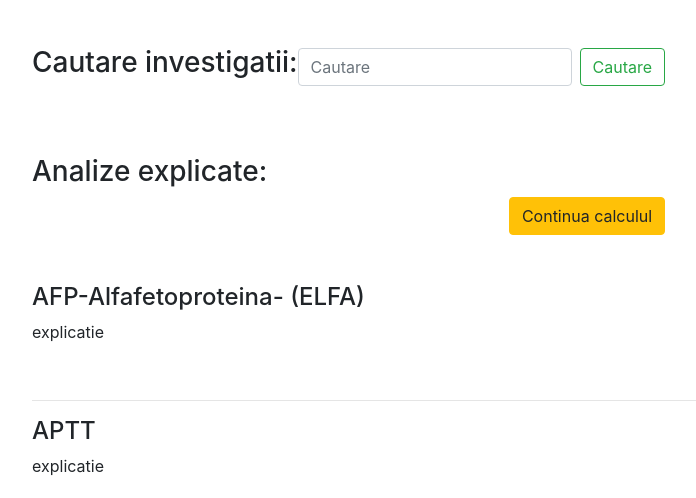
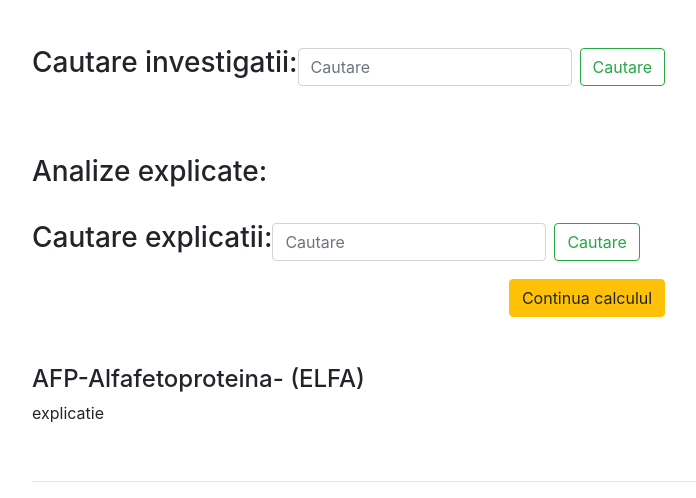
Before and after one commit to DalmatianuSebikk/django-price-calculator, a Django app: page /explicatii/ in a window 1280 px wide. Shown: the part 171-669 px from the top of the page, without its empty margins (53-749 px from the left). Run offline with Django 3.2, Linux system fonts and the light colour scheme; data comes from the database, SQL or seed files in the repository; some libraries are stand-ins or nearby versions.

Commit message:
added another search

```diff
--- a/cos/templates/cos/explicatii.html
+++ b/cos/templates/cos/explicatii.html
@@ -7,6 +7,12 @@
     <br>
     <div class = "container">
         <h3> Analize explicate: </h3>
+        <br>
+        <form class="form-inline mt-2 mt-md-0" action="{% url 'searchexplicatii'%}">
+                <h3> Cautare explicatii: </h3>
+                <input class="form-control mr-sm-2" name = "search-explicatii" type="text" placeholder="Cautare" aria-label="Search">
+                <button class="btn btn-outline-success my-2 my-sm-0" type="submit">Cautare</button>
+        </form>
         <center><a href="{% url 'Home' %}" class="btn btn-warning"><i class="fa fa-angle-left"></i> Continua calculul</a></center>
         <br>
         <br>
--- a/cos/views.py
+++ b/cos/views.py
@@ -33,6 +33,12 @@ def search(req):
     searchItem = req.GET.get('search')
     products = Product.objects.all()
     return render(req, 'cos/search.html', {'searchItem': searchItem, 'products': products})
+
+def searchexplicatii(req):
+    searchItem = req.GET.get('search-explicatii')
+    products = Product.objects.filter(categorie = 'analiza')
+    products = products.order_by('name')
+    return render(req, 'cos/searchexplicatii.html', {'searchItem': searchItem, 'products': products})
 
 def filtru(req):
     categorie = req.GET.get('categorie')
--- a/magazin/urls.py
+++ b/magazin/urls.py
@@ -32,7 +32,7 @@ urlpatterns = [
     #PENTRU FILTRE
     path('analize/filtru/', views.filtru, name = 'filtru'),
     path('search/', views.search, name = 'search'),
-
+    path('search-explicatii/', views.search, name = 'searchexplicatii'),
     #PENTRU CUMPARATURI
     path('cart/add/<int:id>/', views.cart_add, name='cart_add'),
     path('cart/item_clear/<int:id>/', views.item_clear, name='item_clear'),
```
Also changed, not shown: cos/templates/cos/searchexplicatii.html (added, +16 -0 lines).
